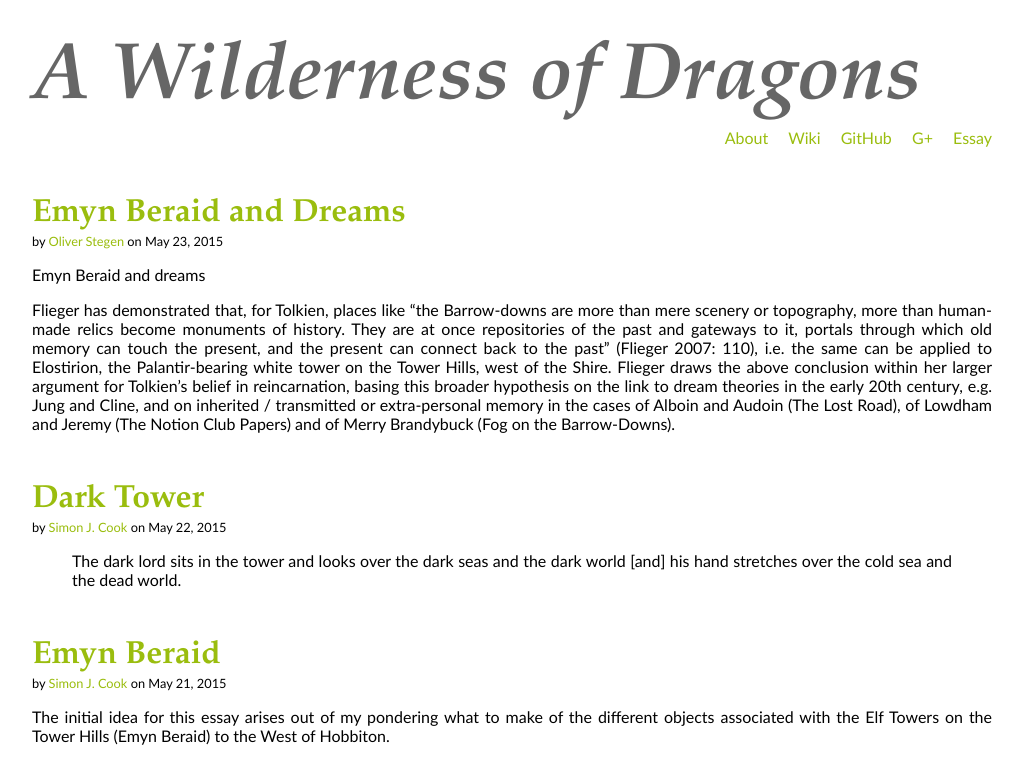
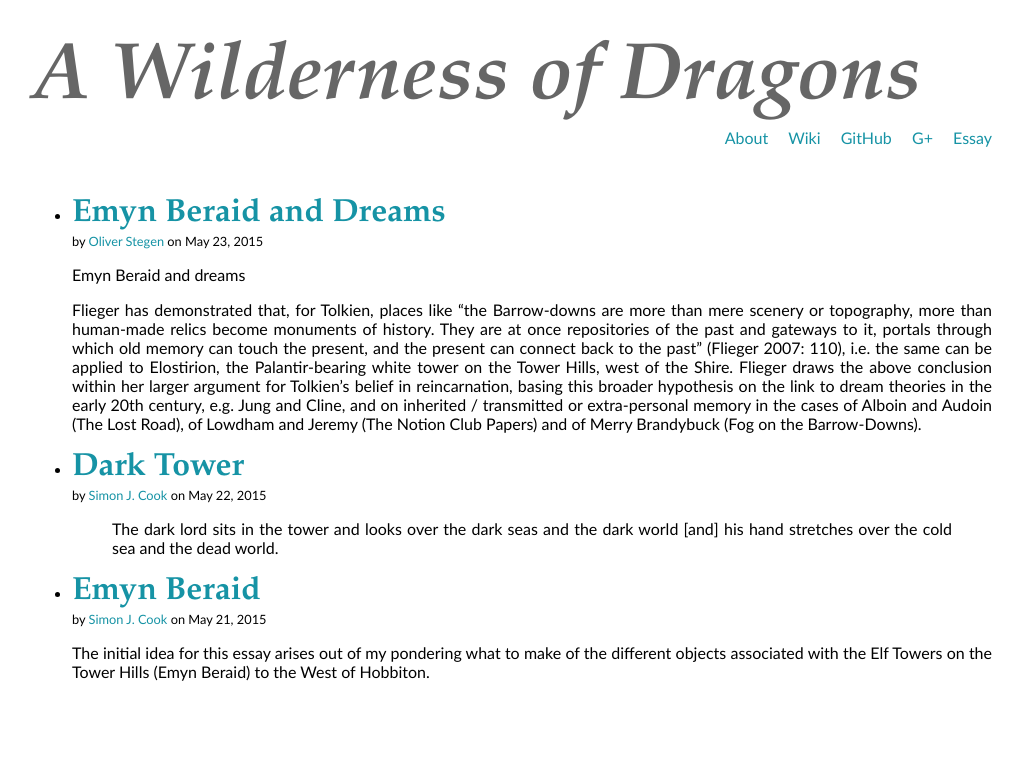
Before and after one commit to uoou/AWildernessOfDragons, a Jekyll site: the page built from index.html, in a window 1280 px wide. Shown: the top 784 px of the page, without its empty margins (0-1026 px from the left). Built offline with Jekyll 4.4.1, drawn with Linux system fonts in a browser that asks for light colours; Markdown is read by kramdown in place of the engine named in the settings; comment, search, counter and statistics services are not loaded.

Commit message:
Update main.scss

```diff
--- a/css/main.scss
+++ b/css/main.scss
@@ -5,7 +5,7 @@ $font-stack:	Ubuntu, Calibri, sans-serif;
 $main-bg-col:	#fff;
 $header-font:	Palatino,"Book Antiqua",Garamond,"Palladio URW",serif;
 $heading-col:	#666;
-$link-col:		#9abd0e;
+$link-col:		#1693A5;
 $comment-col:	#ececec;
 $highlight-col:	#7e7e7e;
 
@@ -82,10 +82,10 @@ section, header {
 	max-width: 960px;
 }
 section.articlelist {
-	ul {
+	ul.articles {
 		list-style: none;
 		padding: 0 0 0 0;
-		li {
+		> li {
 			margin: 0 0 3em 0;
 		}
 		h3 {
@@ -100,6 +100,6 @@ div.excerpt, div.postcontent {
 div.postcontent {
 	margin: 2em 0 0 0;
 }
-div.byline, a.comcount {
+div.byline {
 	font-size: 0.8em;
 }
```
